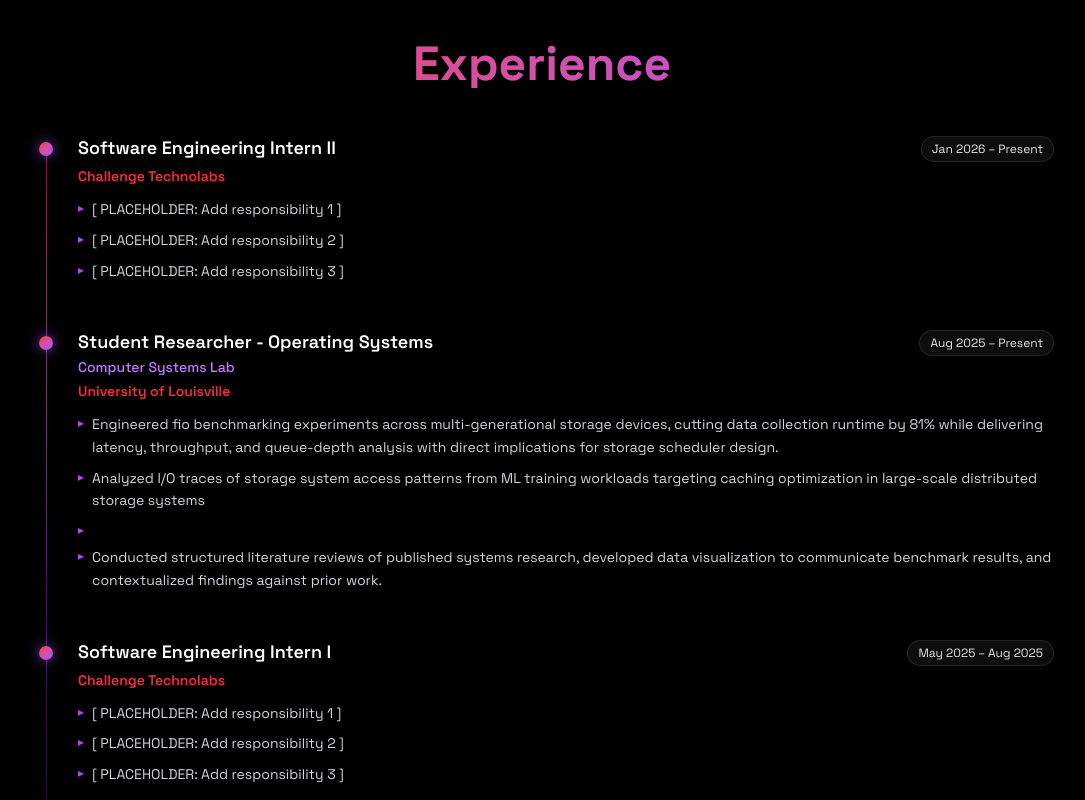
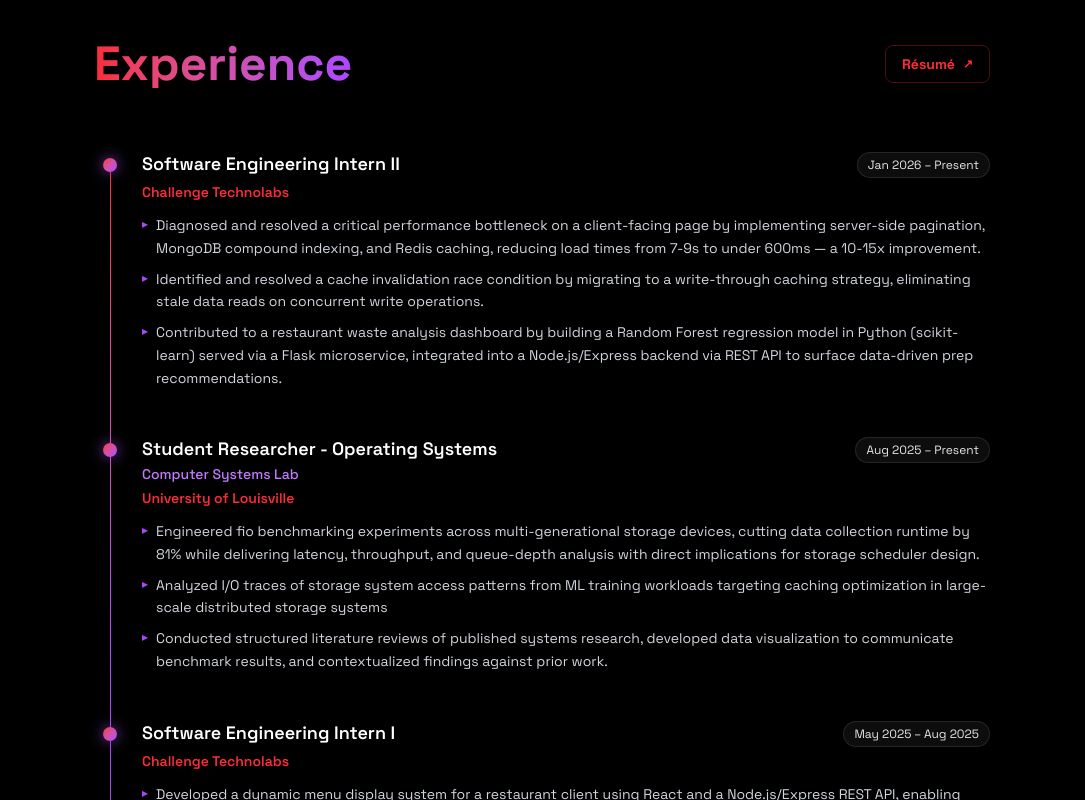
Before and after one commit to pr33tpatel/preet-dev, a React (Vite) app: page / in a window 1280 px wide. Shown: the part 840-1640 px from the top of the page, without its empty margins (98-1183 px from the left). Built offline with nearby package versions, Linux system fonts and the light colour scheme.

Commit message:
feat: fill in the placeholders for experience and updated `Home` and `Experience` UI

```diff
--- a/src/components/sections/Experience.jsx
+++ b/src/components/sections/Experience.jsx
@@ -1,6 +1,8 @@
 import { useEffect, useRef, useState } from "react";
 
 const diffCurrentExperience = false;
+const showBulletPoints = true;
+
 const experiences = [
   {
     id: 0,
@@ -9,9 +11,9 @@
     date: "Jan 2026 – Present",
     current: true,
     responsibilities: [
-      "[ PLACEHOLDER: Add responsibility 1 ]",
-      "[ PLACEHOLDER: Add responsibility 2 ]",
-      "[ PLACEHOLDER: Add responsibility 3 ]",
+      "Diagnosed and resolved a critical performance bottleneck on a client-facing page by implementing server-side pagination, MongoDB compound indexing, and Redis caching, reducing load times from 7-9s to under 600ms — a 10-15x improvement.",
+      "Identified and resolved a cache invalidation race condition by migrating to a write-through caching strategy, eliminating stale data reads on concurrent write operations.",
+      "Contributed to a restaurant waste analysis dashboard by building a Random Forest regression model in Python (scikit-learn) served via a Flask microservice, integrated into a Node.js/Express backend via REST API to surface data-driven prep recommendations.",
     ],
   },
   {
@@ -24,7 +26,6 @@
     responsibilities: [
       "Engineered fio benchmarking experiments across multi-generational storage devices, cutting data collection runtime by 81% while delivering latency, throughput, and queue-depth analysis with direct implications for storage scheduler design.",
       "Analyzed I/O traces of storage system access patterns from ML training workloads targeting caching optimization in large-scale distributed storage systems",
-      "",
       "Conducted structured literature reviews of published systems research, developed data visualization to communicate benchmark results, and contextualized findings against prior work.",
     ],
   },
@@ -35,9 +36,9 @@
     date: "May 2025 – Aug 2025",
     current: false,
     responsibilities: [
-      "[ PLACEHOLDER: Add responsibility 1 ]",
-      "[ PLACEHOLDER: Add responsibility 2 ]",
-      "[ PLACEHOLDER: Add responsibility 3 ]",
+      "Developed a dynamic menu display system for a restaurant client using React and a Node.js/Express REST API, enabling automatic UI layout adjustments based on real-time menu data.",
+      "Built Python automation scripts for daily database backups and server log processing, reducing manual operational overhead and improving team visibility into performance issues.",
+      "Refactored monolithic functions across the codebase into single-responsibility modules, improving maintainability and reducing complexity across critical order submission flows.",
     ],
   },
   {
@@ -109,11 +110,11 @@
           {exp.date}
         </span>
       </div>
-
       {/* Company */}
       <p className="mb-3 text-sm font-semibold text-red-500">{exp.company}</p>
-
       {/* Responsibilities */}
+      <div>
+        {showBulletPoints && (
           <ul className="space-y-2">
             {exp.responsibilities.map((r, i) => (
               <li key={i} className="flex items-start gap-2 text-sm leading-relaxed text-gray-300">
@@ -122,21 +123,39 @@
               </li>
             ))}
           </ul>
+        )}
+      </div>
     </div>
   );
 };
 
 export const Experience = () => {
+  const timelineRef = useRef(null);
+
   return (
     <section id="experience" className="px-4 py-20">
-      <div className="mx-auto max-w-5xl">
-        <h2 className="mb-12 bg-gradient-to-r from-red-500 to-purple-500 bg-clip-text text-center text-5xl font-bold text-transparent">
+      <div className="mx-auto max-w-4xl">
+        {/* Heading + Resume button */}
+        <div className="mb-16 flex items-center justify-between">
+          <h2 className="bg-gradient-to-r from-red-500 to-purple-500 bg-clip-text text-5xl font-bold text-transparent">
             Experience
           </h2>
+          <a
+            href="https://www.linkedin.com/in/preet-patel1223/"
+            target="_blank"
+            rel="noopener noreferrer"
+            className="flex items-center gap-2 rounded-lg border border-red-500/30 px-4 py-2 text-sm font-bold text-red-500 transition-all duration-200 hover:border-red-500/60 hover:bg-red-500/10"
+          >
+            Résumé <span className="text-xs">↗</span>
+          </a>
+        </div>
 
-        <div className="relative">
-          {/* Vertical gradient line */}
-          <div className="absolute top-2 bottom-0 left-4 w-px bg-gradient-to-b from-red-700 via-purple-700/75 to-transparent" />
+        <div className="relative" ref={timelineRef}>
+          {/* Dim base line */}
+          <div className="absolute top-2 bottom-0 left-4 w-px bg-white/5" />
+
+          {/* Static gradient line */}
+          <div className="absolute top-2 bottom-0 left-4 w-px bg-gradient-to-b from-red-500 via-purple-500 to-purple-400/50" />
 
           {experiences.map((exp, index) => (
             <TimelineItem key={exp.id} exp={exp} index={index} />
--- a/src/components/sections/Home.jsx
+++ b/src/components/sections/Home.jsx
@@ -16,6 +16,7 @@
            insert text here
           </p>
           */}
+          {/*
           <div className="mt-10 flex flex-wrap gap-4">
             <a
               href="#projects"
@@ -31,6 +32,7 @@
               About Me
             </a>
           </div>
+          */}
         </div>
       </div>
     </section>
```
Lines whose indentation alone changed are shown as unchanged.
